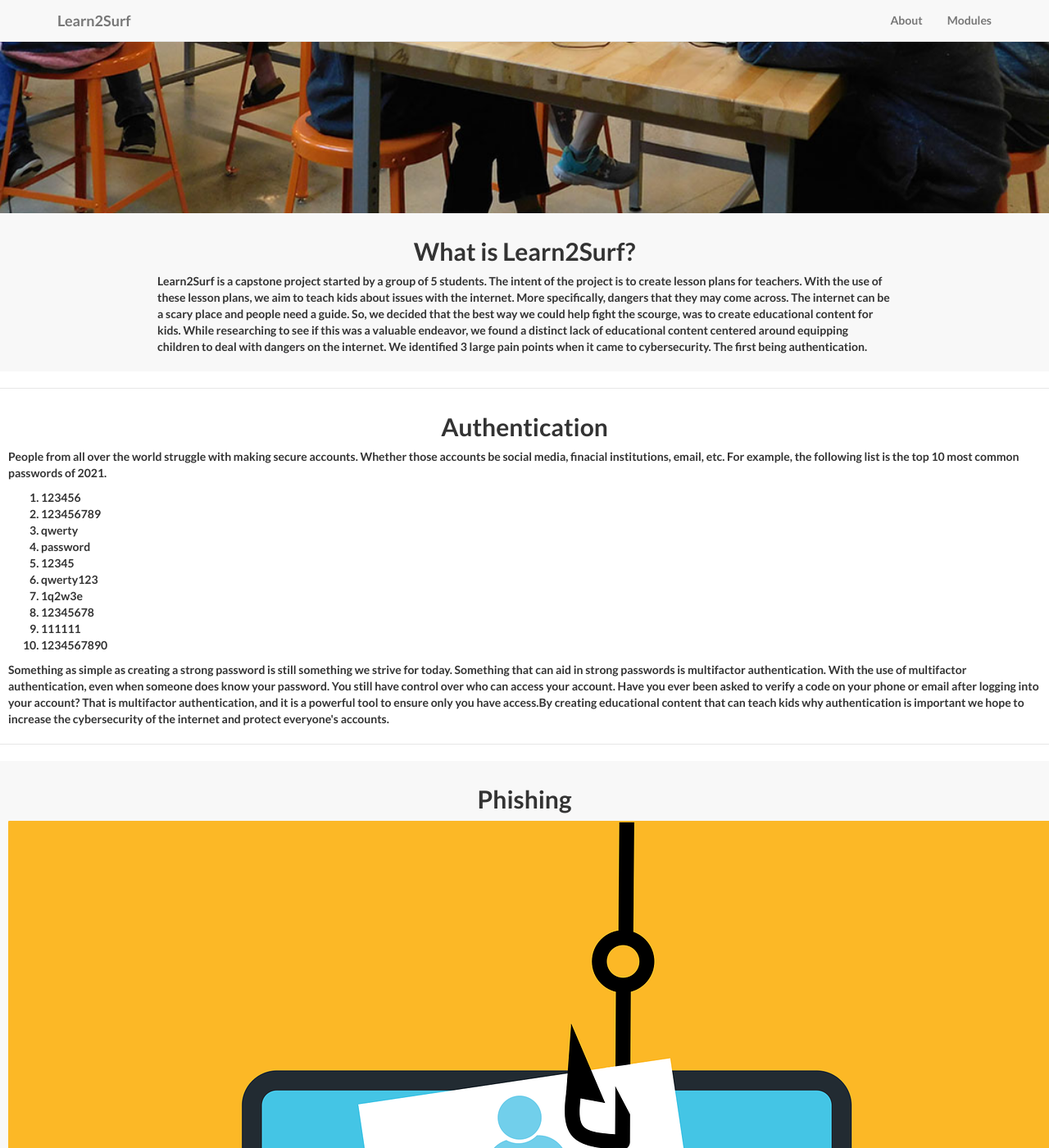
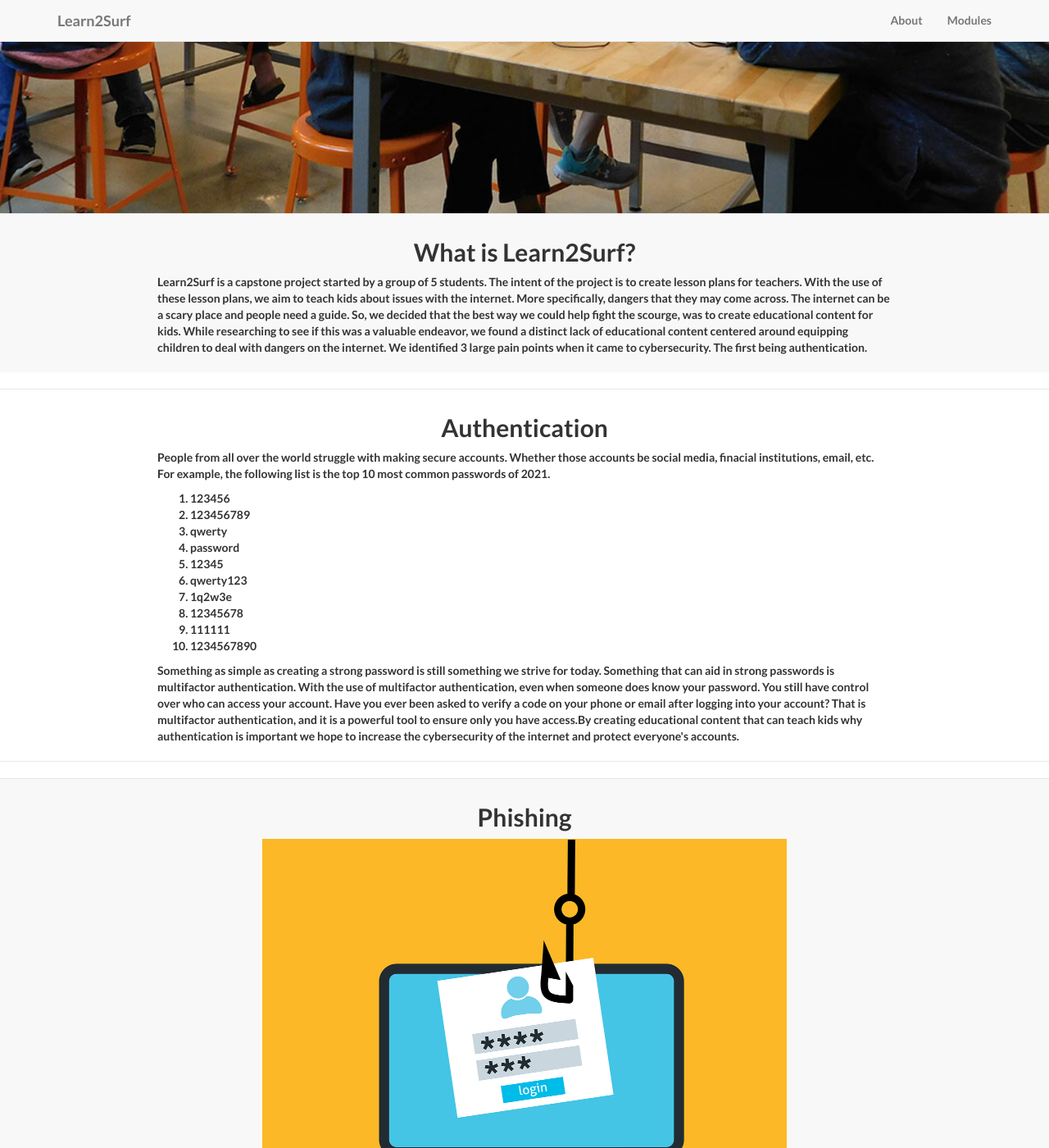
Before and after one commit to Konnor-Filip/Learn2Surf, a Jekyll site: the page built from index.html, in a window 1280 px wide and 1400 px high, scrolled down 517 px. Shown: the whole window at 82% size. Built offline with Jekyll 4.4.1, drawn with Linux system fonts in a browser that asks for light colours.

Commit message:
css changes

```diff
--- a/css/landing-page.css
+++ b/css/landing-page.css
@@ -100,12 +100,13 @@ h6 {
 }
 
 .content-section-c {
-    padding: 10px;
+    padding: 10px 0;
+    border-top: 1px solid #e7e7e7;
     background-color: #f8f8f8;
 }
 
 .content-section-d {
-    padding: 10px;
+    padding: 10px 0;
     border-top: 1px solid #e7e7e7;
     border-bottom: 1px solid #e7e7e7;
 }
--- a/index.html
+++ b/index.html
@@ -49,7 +49,7 @@ subTitle: Teaching Students to Surf the web
                 </div>
                 </div>
             <br />
-            <div class="content-section-d">
+            <div class="content-section-d" style="padding-left: 15%; padding-right: 15%;">
                 <div style="text-align: center;">
                     <h2>Authentication</h2>
                 </div>
@@ -73,7 +73,7 @@ subTitle: Teaching Students to Surf the web
             <div style="text-align: center;">
                 <h2>Phishing</h2>
             </div>
-                <img src="img/phishing.png" alt="Phishing">
+                <img src="img/phishing.png" alt="Phishing" style="display: block; margin-left:auto; margin-right: auto; width: 50%;">
                 <p>Phishing is one of the most common types of cyber attacks going on in the world right now. These attacks focus on a type of attack known as social-engineering. Social-engineering is when someone attempts to decieve you in order to get you to do something. In terms of cyber attacks, attackers decieve you into giving up your credentials. Or credit card information. Obviously no one wants that to happen to them. However, by creating content around phishing awareness and what an individual can do to stop it, phishing attacks become less effective.</p>
             </div>
             <br />
```
